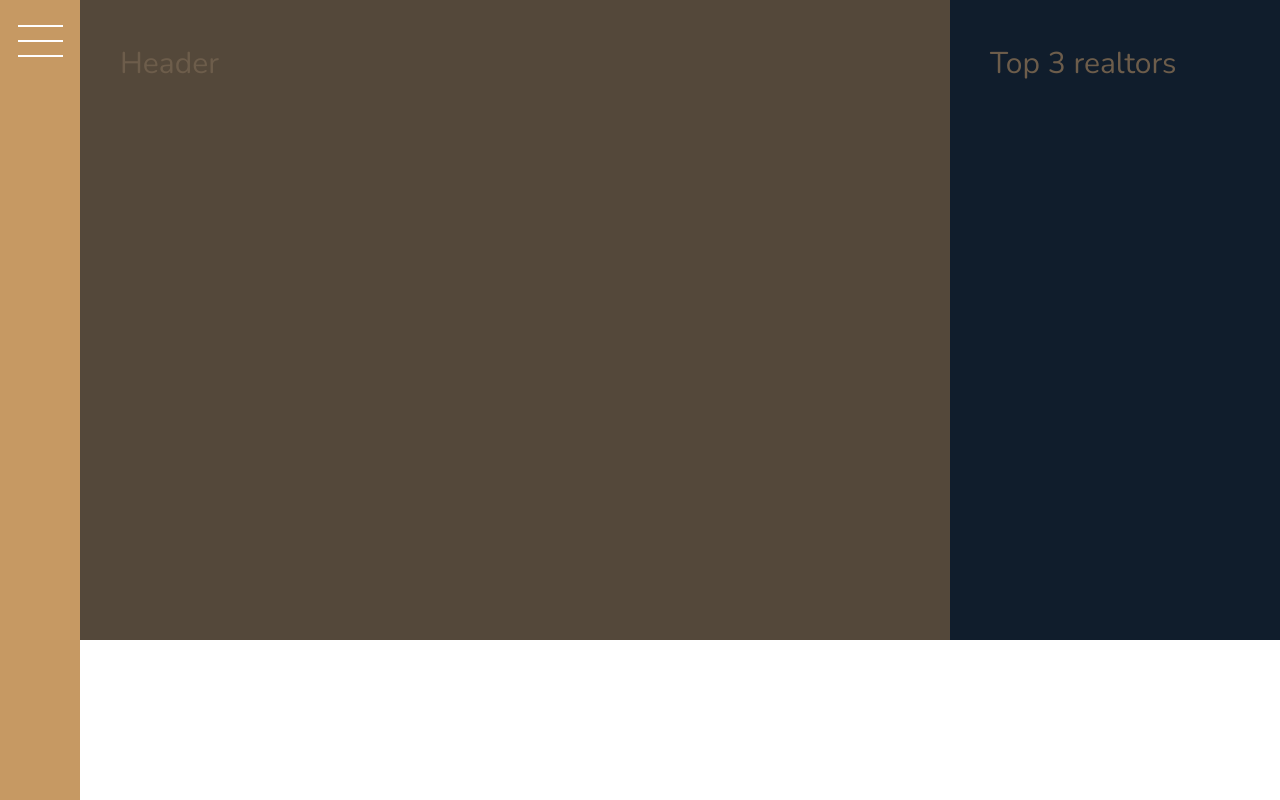
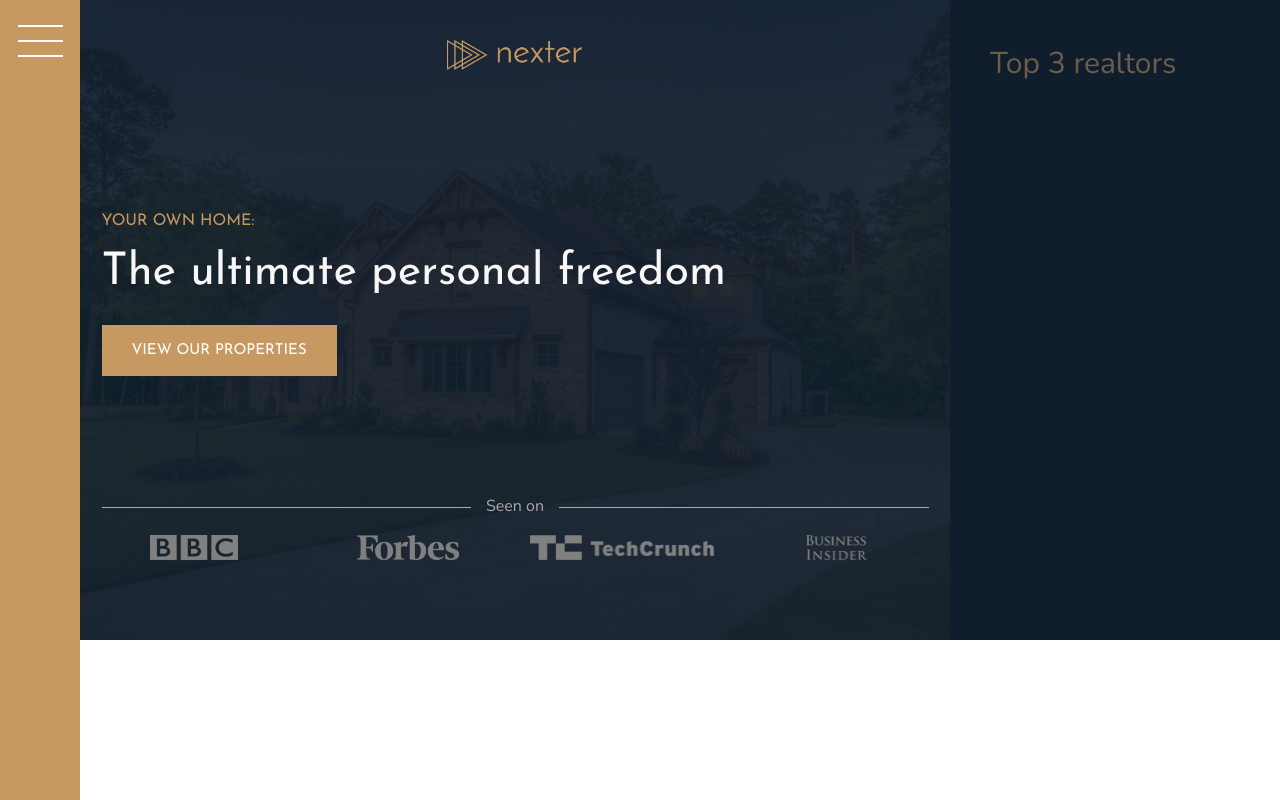
Before and after one commit to lucasaleixo/nexter, a website: page index.html in a window 1280 px wide. Shown: the top 800 px of the page. Drawn offline with nearby package versions, Linux system fonts and the light colour scheme; files that its build step writes are made by us from their sources.

Commit message:
header section ok

```diff
--- a/index.html
+++ b/index.html
@@ -17,7 +17,17 @@
         </div>
 
         <header class="header">
-            Header
+            <img src="img/logo.png" alt="logo" class="header__logo">
+            <h3 class="heading-3">Your own home:</h3>
+            <h1 class="heading-1">The ultimate personal freedom</h1>
+            <button class="btn header__btn">View our properties</button>
+            <div class="header__seenon-text">Seen on</div>
+            <div class="header__seenon-logos">
+                <img src="img/logo-bbc.png" alt="Seen on logo 1">
+                <img src="img/logo-forbes.png" alt="Seen on logo 2s">
+                <img src="img/logo-techcrunch.png" alt="Seen on logo 3">
+                <img src="img/logo-bi.png" alt="Seen on logo 4">
+            </div>
         </header>
 
         <div class="realtors">
@@ -324,9 +334,12 @@
                 <li class="nav__item"><a href="#" class="nav__link">Submit your property</a></li>
                 <li class="nav__item"><a href="#" class="nav__link">Come work with us!</a></li>
             </ul>
-            <p class="copyright">
-                &copy; Copyright 2017 by Jomas Schmedtmann.
-            </p>
+            <div class="legal">
+                <p>
+                    Design by <a href="https://www.udemy.com/user/jonasschmedtmann/" target="_blank" class="legal__link">Jonas Schmedtmann</a>.<br>
+                    Implemented by <a href="https://github.com/lucasaleixo" target="_blank" class="legal__link">Lucas Aleixo</a>.
+                </p>
+            </div>
         </footer>
     </body>
 </html>
--- a/sass/_footer.scss
+++ b/sass/_footer.scss
@@ -32,7 +32,7 @@
   }
 }
 
-.copyright {
+.legal {
   font-size: 1.4rem;
   color: $color-grey-light-2;
   margin-top: 6rem;
@@ -40,4 +40,17 @@
   margin-left: auto;
   text-align: center;
   width: 70%;
+
+  &__link:link,
+  &__link:visited {
+    color: #fff;
+    text-decoration: none;
+    display: inline-block;
+    transition: all .2s;
+  }
+
+  &__link:hover,
+  &__link:active {
+    color: $color-primary;
+  }
 }
--- a/sass/_header.scss
+++ b/sass/_header.scss
@@ -1,4 +1,55 @@
 .header {
   background-color: $color-grey-dark-1;
   grid-column: full-start / col-end 6;
+  background-image: linear-gradient(rgba($color-secondary, .93), rgba($color-secondary, .93)), url(../img/hero.jpeg);
+  background-size: cover;
+  background-position: center;
+  padding: 8rem;
+  padding-top: 4rem;
+
+  display: grid;
+  grid-template-rows: 1fr min-content 6rem 1fr;
+  grid-template-columns: max-content;
+  grid-row-gap: 1.5rem;
+  justify-content: center;
+
+  &__logo {
+    height: 3rem;
+    justify-self: center;
+  }
+
+  &__btn {
+    align-self: start;
+    justify-self: start;
+  }
+
+  &__seenon-text {
+    display: grid;
+    grid-template-columns: 1fr max-content 1fr;
+    grid-column-gap: 1.5rem;
+    align-items: center;
+
+    font-size: 1.6rem;
+    color: $color-grey-light-2;
+
+    &::before,
+    &::after {
+      content: "";
+      height: 1px;
+      display: block;
+      background-color: currentColor;
+    }
+  }
+
+  &__seenon-logos {
+    display: grid;
+    grid-template-columns: repeat(4, 1fr);
+    grid-column-gap: 3rem;
+    justify-items: center;
+
+    img {
+      height: 2.5rem;
+      filter: brightness(50%);
+    }
+  }
 }
--- a/sass/_typography.scss
+++ b/sass/_typography.scss
@@ -5,6 +5,9 @@
 
 .heading-1 {
   @extend %heading;
+  font-size: 4.5rem;
+  color: $color-grey-light-1;
+  line-height: 1;
 }
 
 .heading-2 {
```
